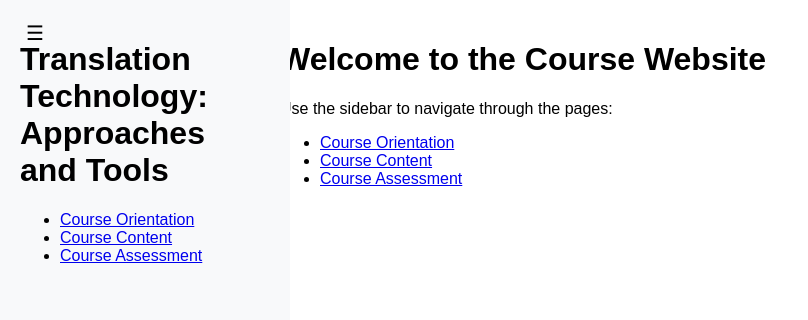
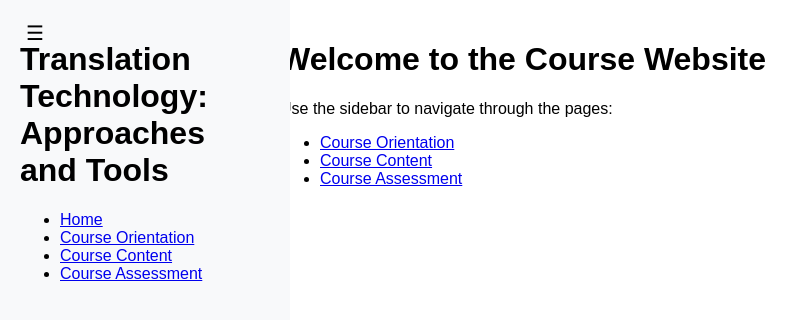
Before and after one commit to nessmadiab/nessmadiab.github.io, a Jekyll site: the page built from index.md, in a window 1280 px wide. Shown: the top 320 px of the page, without its empty margins (0-808 px from the left). Built offline with Jekyll 4.4.1, drawn with Linux system fonts in a browser that asks for light colours.

Commit message:
Update _config.yml

```diff
--- a/_config.yml
+++ b/_config.yml
@@ -7,6 +7,8 @@ fixed_sidebar: true
 
 # Define the navigation structure
 nav:
+  - title: "Home"
+    url: /index.md
   - title: "Course Orientation"
     url: /orientation/
   - title: "Course Content"
```
